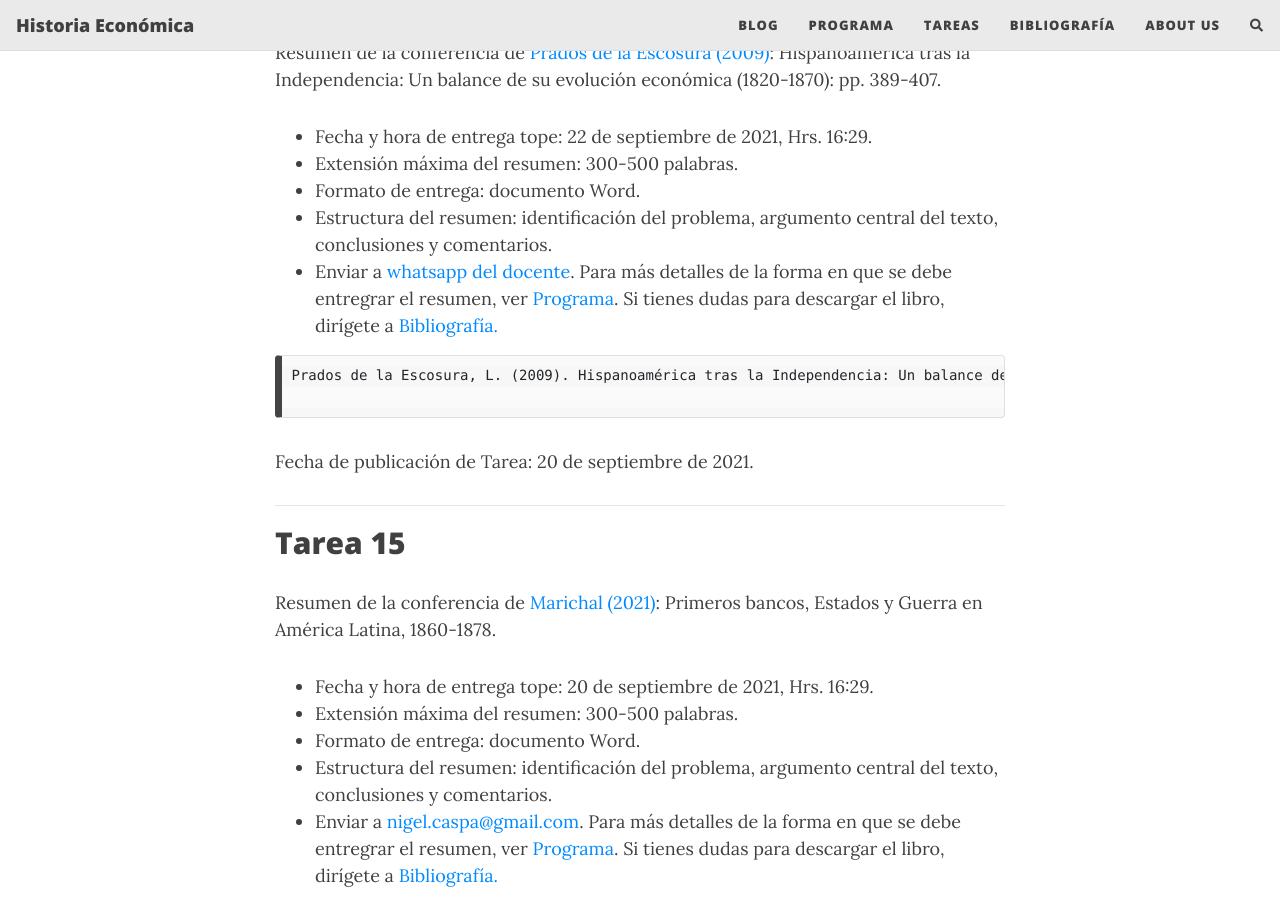
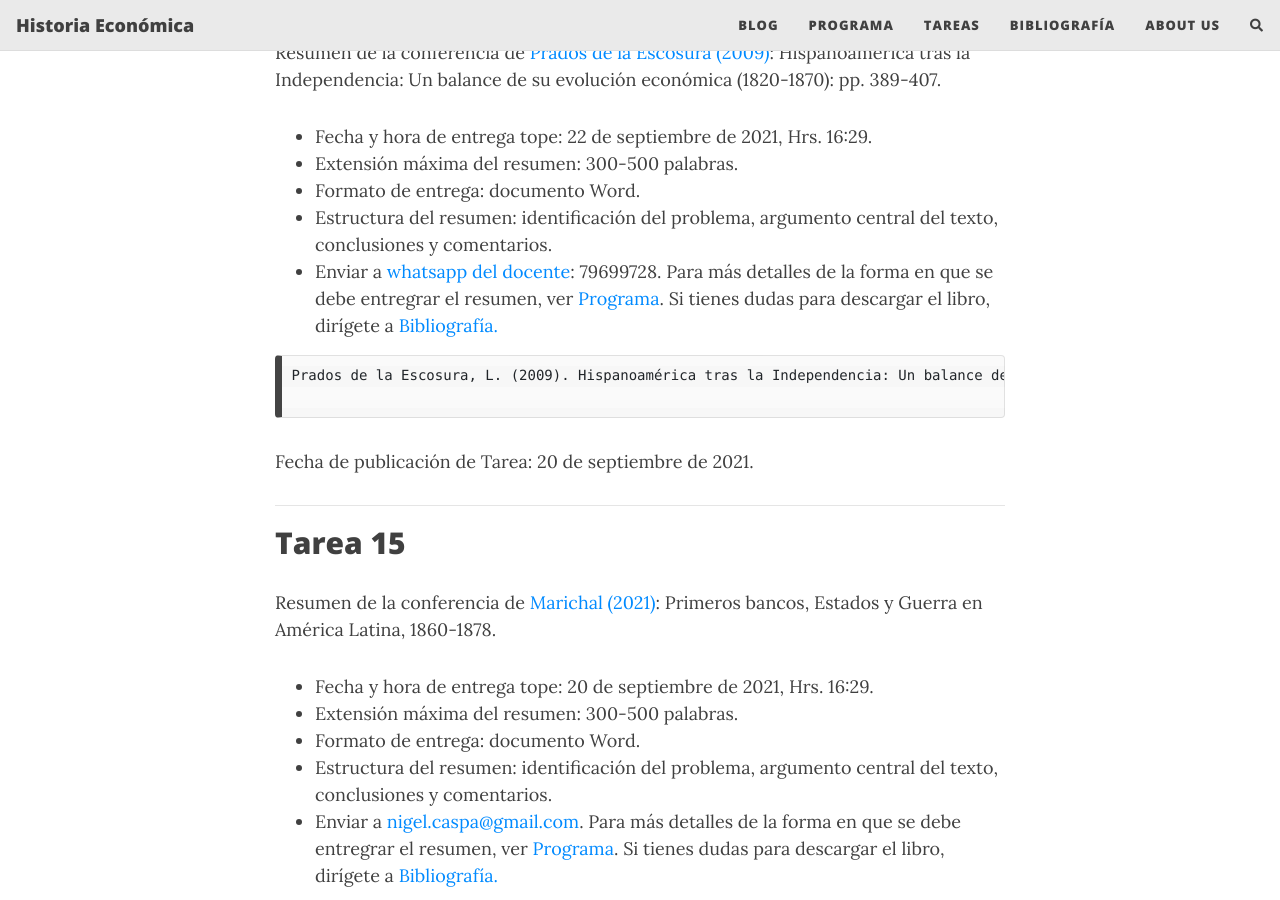
Before and after one commit to NigelCaspa/historiaeconomica, a Jekyll site: the page built from tareas.md, in a window 1280 px wide and 900 px high, scrolled down 624 px. Built offline with Jekyll 4.4.1, drawn with Linux system fonts in a browser that asks for light colours; nearby versions of some CDN libraries; comment, search, counter and statistics services are not loaded.

Commit message:
corrección de número de celular

```diff
--- a/tareas.md
+++ b/tareas.md
@@ -14,7 +14,7 @@ Resumen de la conferencia de [Prados de la Escosura (2009)](https://nigelcaspa.g
 - Extensión máxima del resumen: 300-500 palabras.
 - Formato de entrega: documento Word.
 - Estructura del resumen: identificación del problema, argumento central del texto, conclusiones y comentarios.
-- Enviar a [whatsapp del docente](79699728).
+- Enviar a [whatsapp del docente](79699728): 79699728.
 Para más detalles de la forma en que se debe entregrar el resumen, ver [Programa](programa.md). Si tienes dudas para descargar el libro, dirígete a [Bibliografía.](bibliografia.md)
 
 ~~~
```
